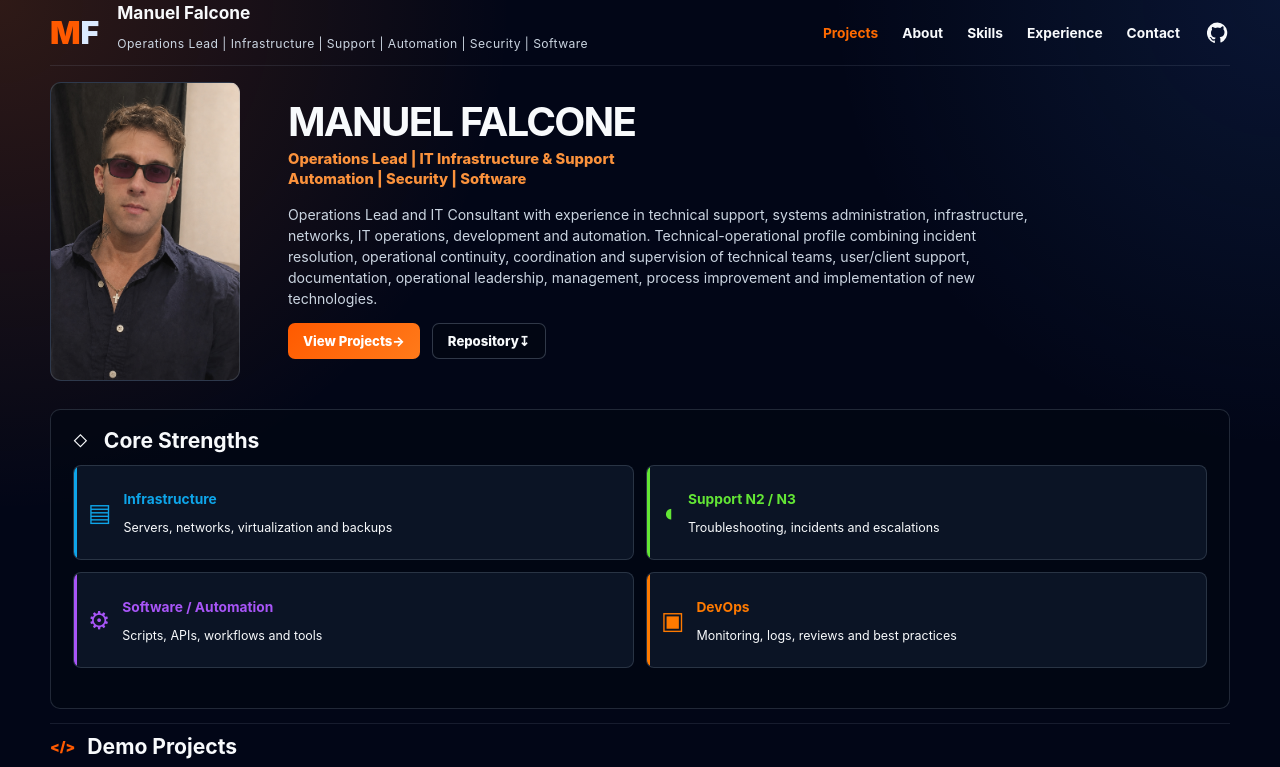
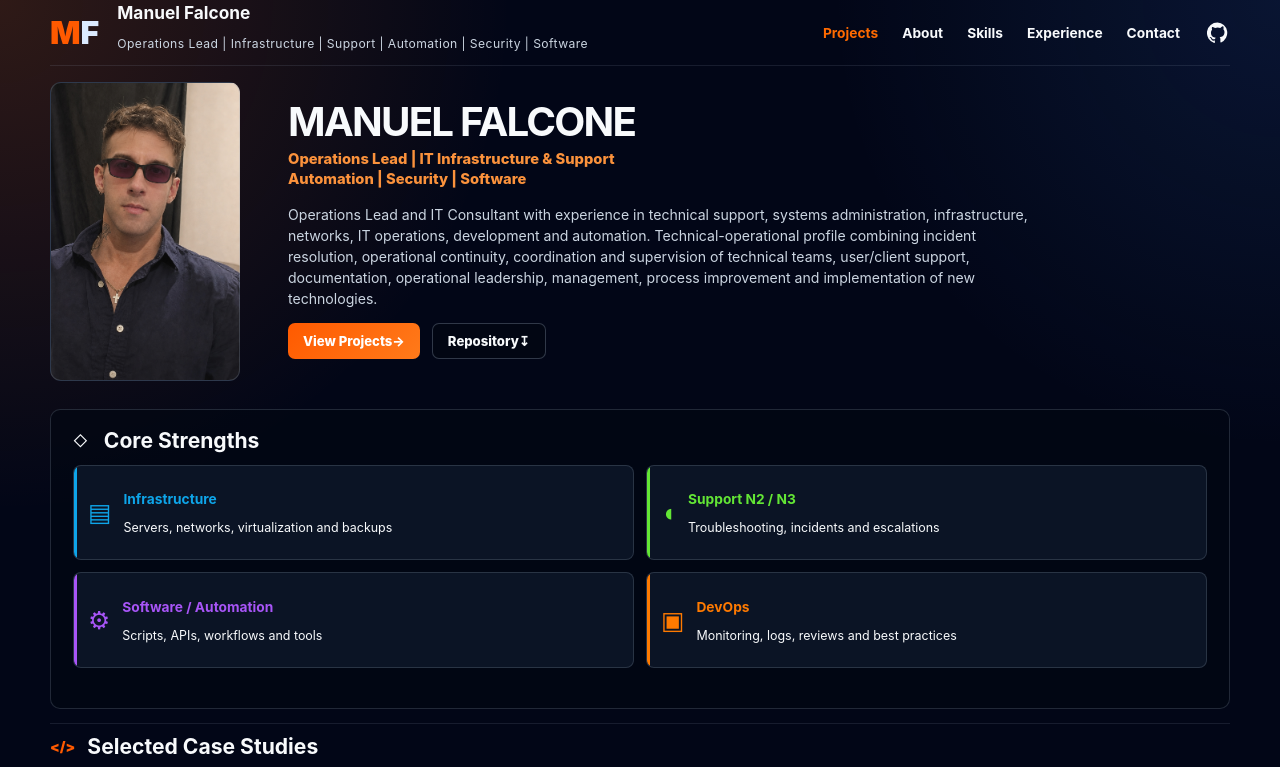
Before and after one commit to mafalcone/portfolio-projects, a React (Vite) app in the folder presupuesto_electrico/: page / in a window 1280 px wide. Shown: the top 767 px of the page. Built offline with nearby package versions, Linux system fonts and the light colour scheme.

Commit message:
Preview AI News case study: update presupuesto_electrico/src/FinalProjectGrid.jsx

```diff
--- a/presupuesto_electrico/src/FinalProjectGrid.jsx
+++ b/presupuesto_electrico/src/FinalProjectGrid.jsx
@@ -16,9 +16,9 @@ export function FinalProjectGrid({ active, setActive }) {
   }
 
   return <section className="featured view-block" id="projects">
-    <div className="section-title"><span>&lt;/&gt;</span><h2>Demo Projects</h2></div>
+    <div className="section-title"><span>&lt;/&gt;</span><h2>Selected Case Studies</h2></div>
     <div className="feature-grid">
-      {projects.map(project => <button className={`feature-card ${project.color} ${active === project.id ? 'active' : ''}`} key={project.id} onClick={() => openProject(project.id)} data-tooltip={project.interviewNote} aria-label={`${project.title}. ${project.interviewNote}`}>
+      {projects.map(project => <button className={`feature-card ${project.color} ${project.primary ? 'featured-primary' : ''} ${active === project.id ? 'active' : ''}`} key={project.id} onClick={() => openProject(project.id)} data-tooltip={project.interviewNote} aria-label={`${project.title}. ${project.interviewNote}`}>
         <span className="feature-icon">{project.icon}</span>
         <div>
           <div className="feature-title-row"><h3>{project.title}</h3>{project.tag && <b className={`badge ${project.color}`}>{project.tag}</b>}</div>
```
